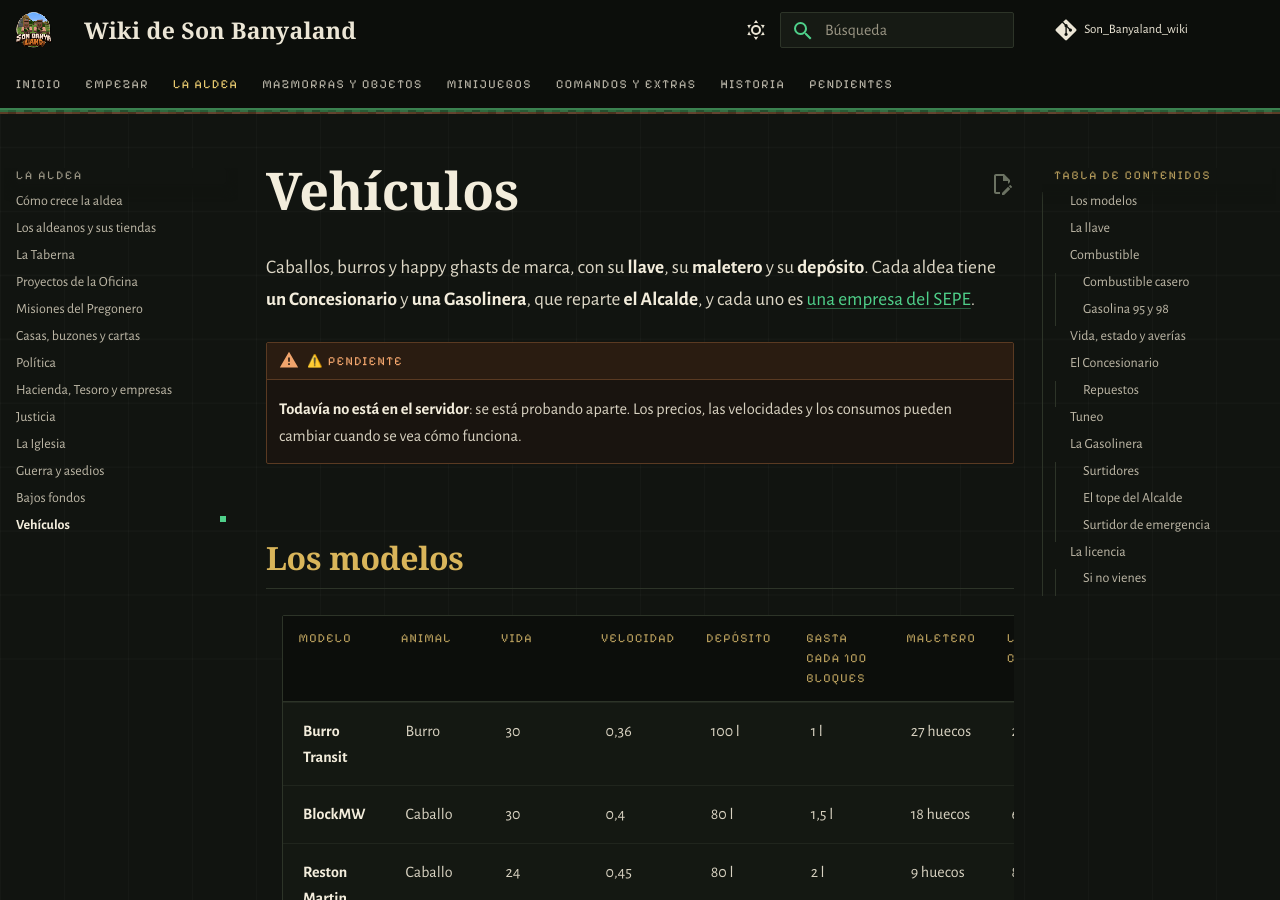
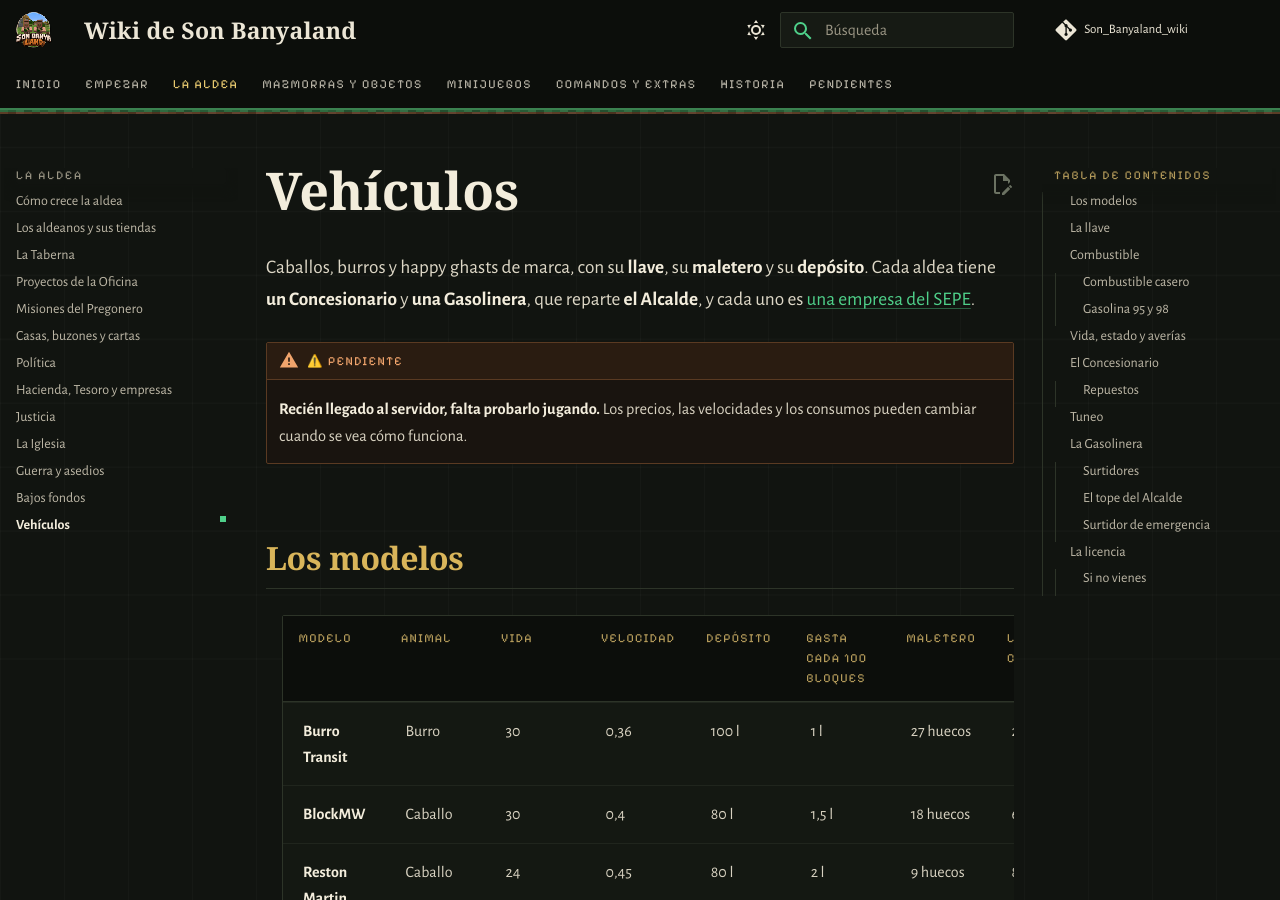
Before and after one commit to PigPilgrim/Son_Banyaland_wiki, an MkDocs documentation site: the page built from docs/vehiculos.md, in a window 1280 px wide and 900 px high. Built offline with MkDocs 1.6.1 and Material for MkDocs 9.7.7, drawn with Linux system fonts in a browser that asks for light colours; some web fonts are replaced; comment, search, counter and statistics services are not loaded.

Commit message:
Vehículos y reparar con experiencia ya están en el servidor (falta probarlos jugando)
Co-Authored-By: Claude Opus 5.5 <noreply@anthropic.com>

```diff
--- a/docs/aldeanos.md
+++ b/docs/aldeanos.md
@@ -88,7 +88,7 @@ Cuesta:
 ### Reparar con experiencia
 
 !!! warning "⚠️ PENDIENTE"
-    **Todavía no funciona en el servidor**: se está probando aparte.
+    **Recién llegado al servidor, falta probarlo jugando.** Los números pueden cambiar.
 
 **Un yunque a 6 bloques o menos del Herrero** también repara, gastando **solo tu experiencia**: con el objeto gastado en
 la mano, clic derecho al yunque. Cada punto de experiencia repara 2 de durabilidad, igual que el encantamiento
--- a/docs/hacienda.md
+++ b/docs/hacienda.md
@@ -49,7 +49,7 @@ Cada jugador puede tener **una empresa**.
 
 El **Concesionario** y la **Gasolinera** son dos tipos de empresa especiales: hay **uno de cada por aldea** y solo los puede
 registrar quien tenga ese **permiso exclusivo del Alcalde**. Al registrarla recibes su licencia y sus herramientas, y al cerrarla la pierdes
-y queda libre para otro. Ver [Vehículos](vehiculos.md). ⚠️ PENDIENTE: **todavía no se pueden registrar**, porque los vehículos se están probando aparte.
+y queda libre para otro. Ver [Vehículos](vehiculos.md).
 
 ### La caja
 
--- a/docs/vehiculos.md
+++ b/docs/vehiculos.md
@@ -5,7 +5,7 @@ Concesionario** y **una Gasolinera**, que reparte **el Alcalde**, y cada uno es
 [una empresa del SEPE](hacienda.md#el-sepe-empresas).
 
 !!! warning "⚠️ PENDIENTE"
-    **Todavía no está en el servidor**: se está probando aparte. Los precios, las velocidades y los consumos pueden
+    **Recién llegado al servidor, falta probarlo jugando.** Los precios, las velocidades y los consumos pueden
     cambiar cuando se vea cómo funciona.
 
 ## Los modelos
```
Also changed, not shown: docs/pendientes.md (+2 -2 lines).
